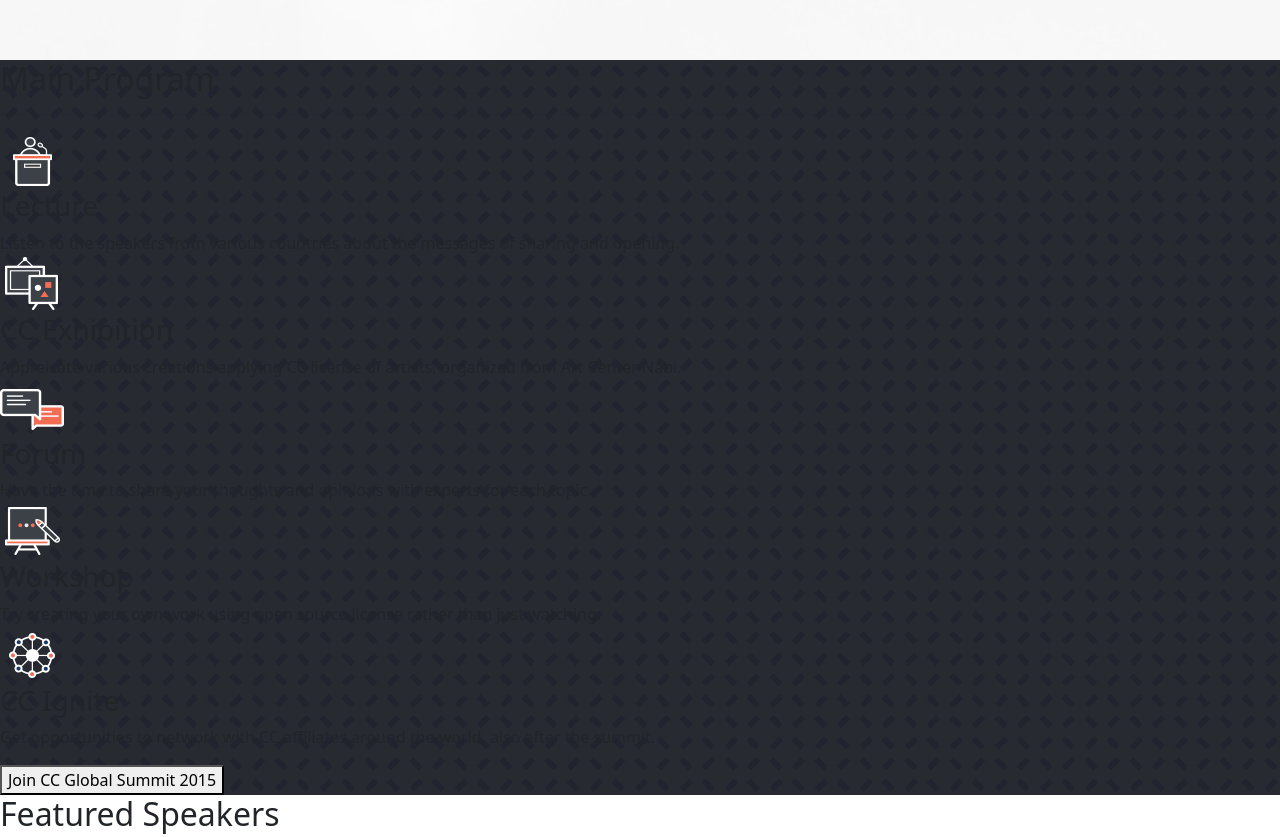
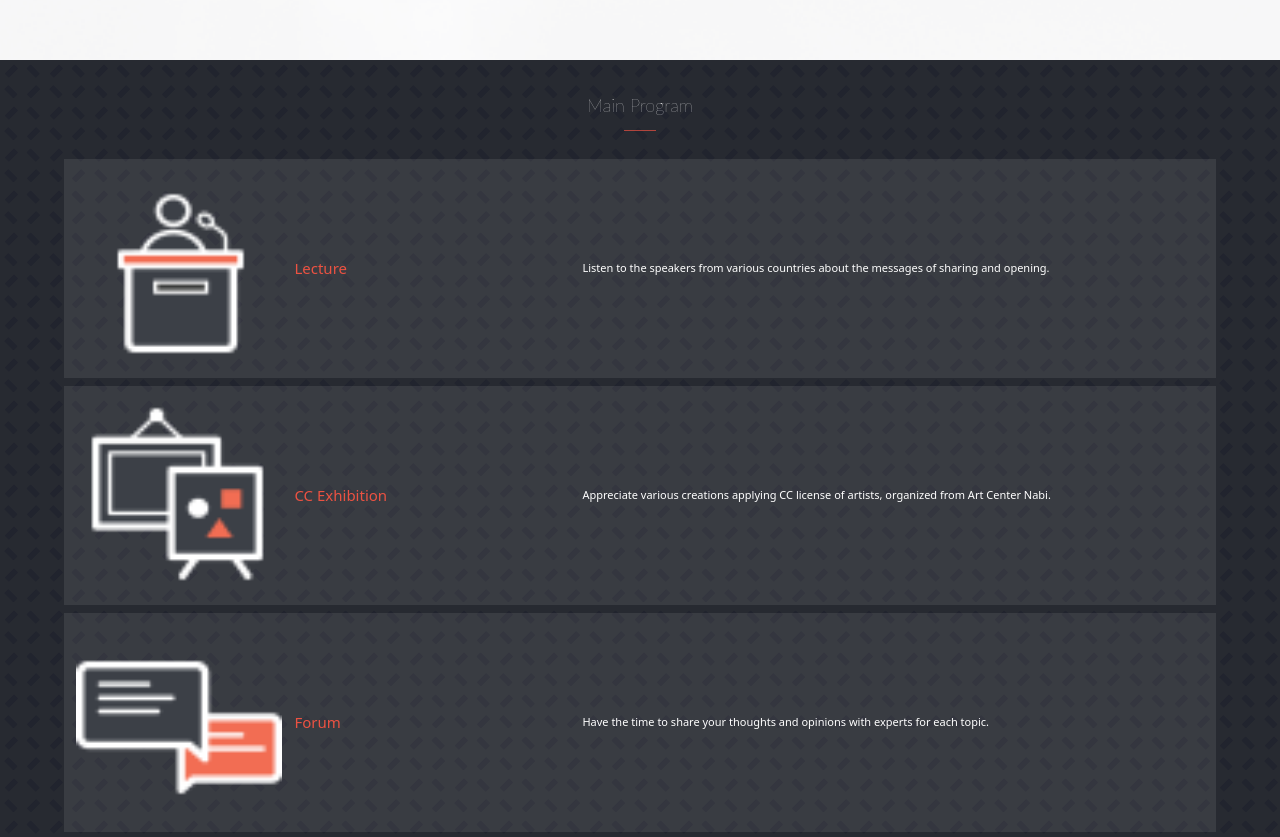
Before and after one commit to Danie12345/capstone-one, a website: page index.html in a window 1280 px wide. Shown: the part 580-1417 px from the top of the page. Drawn offline with nearby package versions, Linux system fonts and the light colour scheme.

Commit message:
Program section now available
Add program section

```diff
--- a/css/index.css
+++ b/css/index.css
@@ -21,6 +21,7 @@
 li {
   list-style: none;
   padding: 0%;
+  margin: 0%;
 }
 
 /* Mobile Styles */
@@ -33,7 +34,6 @@
   padding: 0% 5vw;
   padding-top: 1vh;
   height: 80%;
-  min-height: fit-content;
   display: flex;
   flex-direction: column;
 }
@@ -54,7 +54,7 @@
 }
 
 .pre-title {
-  background-clip: text;
+  background-clip: unset;
   -webkit-background-clip: text;
   color: transparent;
   background-image: linear-gradient(to right, rgb(255, 53, 2), rgb(255, 81, 0));
@@ -64,7 +64,7 @@
 }
 
 .title {
-  background-clip: text;
+  background-clip: unset;
   -webkit-background-clip: text;
   color: transparent;
   background-image: url('../assets/images/title-background.jpg');
@@ -104,6 +104,75 @@
 #programs {
   background-color: rgb(39, 42, 49);
   background-image: url('../assets/images/pattern_bg.png');
+  display: flex;
+  flex-direction: column;
+  align-items: center;
+  padding-top: 35px;
+}
+
+#programs > h2 {
+  color: white;
+  font-size: 18px;
+  font-family: Lato, sans-serif;
+  font-weight: 100;
+}
+
+.hr {
+  background-color: #ec5242;
+  opacity: 0.7;
+  margin: 5px 0% 20px 0%;
+  height: 1px;
+  width: 32px;
+}
+
+#programs-list {
+  width: 90%;
+}
+
+.program-item {
+  width: 100%;
+  margin: 8px auto;
+  height: 100%;
+  color: white;
+  display: flex;
+  padding: 16px 0%;
+  vertical-align: middle;
+  align-items: center;
+  background-color: rgb(211, 211, 211, 0.1);
+}
+
+.program-item > img {
+  display: block;
+  margin-left: auto;
+  margin-right: auto;
+  padding: 0% 12px;
+  width: 20%;
+}
+
+.program-item > h3 {
+  color: #ec5242;
+  font-size: 15px;
+  margin: 0%;
+  height: 100%;
+  width: 25%;
+}
+
+.program-item > span {
+  font-size: 11px;
+  width: 53%;
+  margin-right: 2%;
+}
+
+#join-summit {
+  font-family: 'COCOGOOSE Regular', sans-serif;
+  font-weight: normal;
+  font-size: 12px;
+  color: white;
+  background-color: #ec5242;
+  width: 262px;
+  height: 60px;
+  border: none;
+  margin: 20px 0%;
 }
 
 /* Desktops Styles */
--- a/index.html
+++ b/index.html
@@ -13,7 +13,7 @@
     <main id="main" class="container-fullwidth">
       <header>
         <nav id="nav" class="navbar">
-          <img src="assets/icons/mobile-menu.png" alt="Menu hamburger button" id="hamburger" class="nav-item" type="button">
+          <img src="assets/icons/mobile-menu.png" alt="Menu hamburger button" id="hamburger" class="nav-item">
         </nav>
       </header>
       <section id="event-intro" class="container-fullwidth">
@@ -34,7 +34,7 @@
     </main>
     <section class="container-fullwidth" id="programs">
       <h2>Main Program</h2>
-      <hr>
+      <hr class="hr">
       <ul id="programs-list">
         <li class="program-item">
           <img src="assets/icons/program1.png" alt="Lecture Icon">
@@ -48,7 +48,7 @@
           <img src="assets/icons/program2.png" alt="CC Exhibition Icon">
           <h3>CC Exhibition</h3>
           <span>
-            Appreicate various creations applying CC license of
+            Appreciate various creations applying CC license of
             artists, organized from Art Center Nabi.
           </span>
         </li>
@@ -79,14 +79,15 @@
       </ul>
       <button id="join-summit" type="button">Join CC Global Summit 2015</button>
     </section>
-    <section>
+    <section id="speakers">
       <h2>Featured Speakers</h2>
+      <hr class="hr">
       <ul id="speakers-list">
         <li class="speaker">
           <img src="#" alt="Speaker foto.">
           <h3>Yochai Benkler</h3>
           <small>Berkman professor of Entrepeneurial Legal Studies at Harvard Law School</small>
-          <hr>
+          <hr class="hr">
           <span>
             Benkler studies common-based peer production, and published
             his seminal book The Wealth of Networks in 2006.
```
